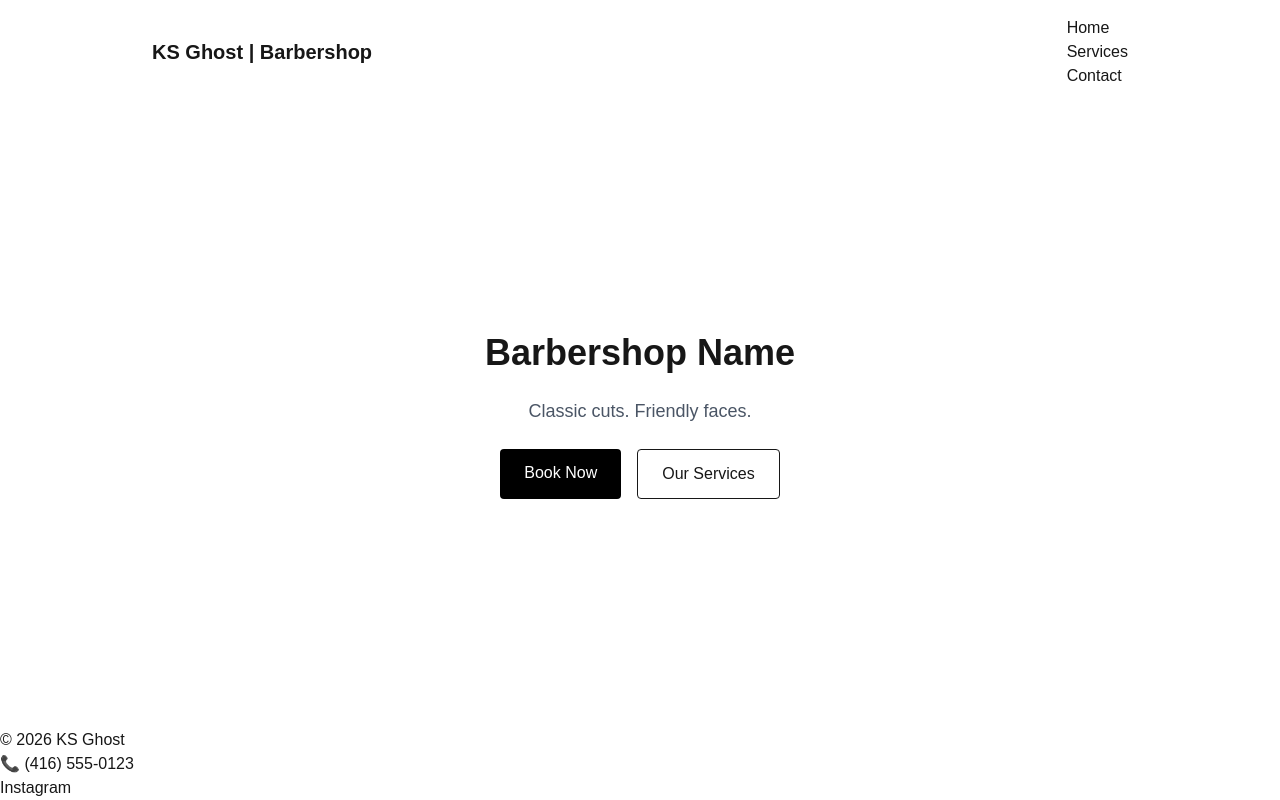
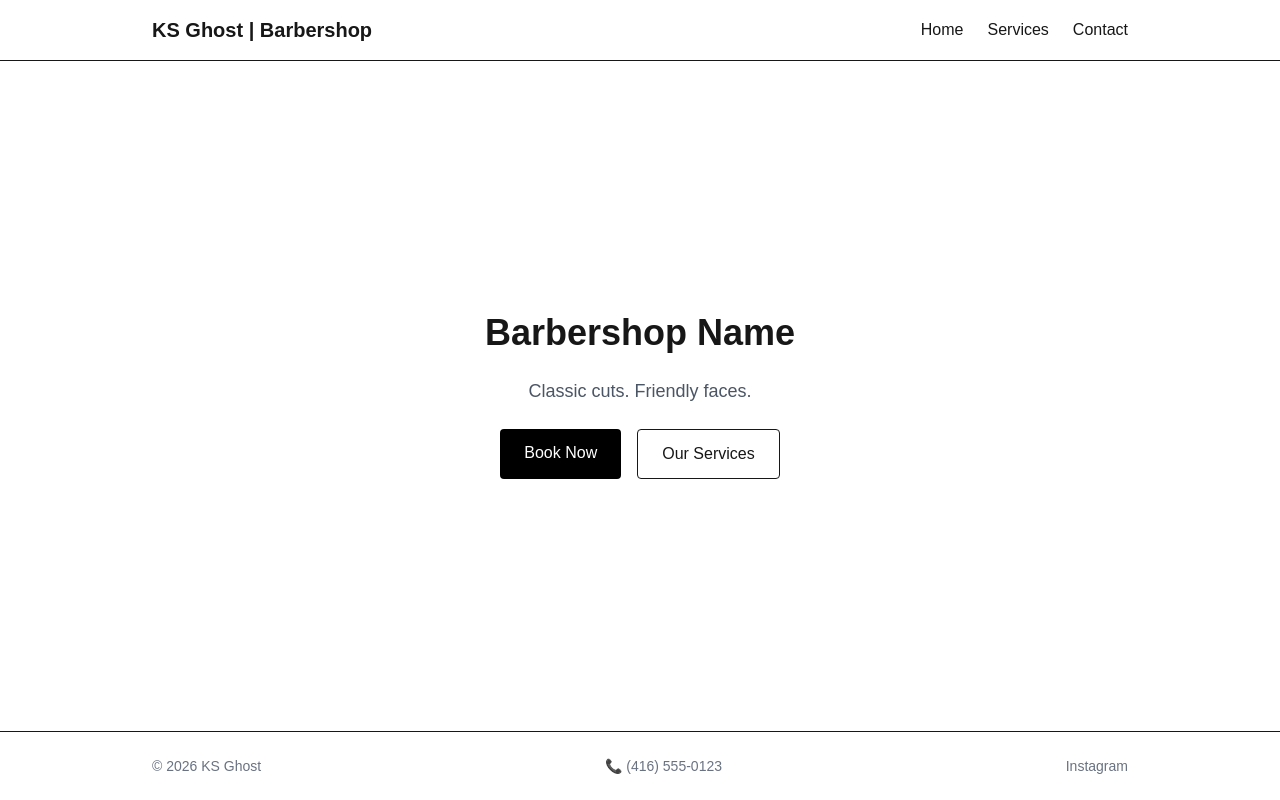
Before and after one commit to Elchinn04/Barbershop-, a Next.js app: page / in a window 1280 px wide. Built offline with nearby package versions, Linux system fonts and the light colour scheme.

Commit message:
Footer and Navbar basic style and Error page

```diff
--- /dev/null
+++ b/app/not-found.tsx
@@ -0,0 +1,17 @@
+import Link from "next/link";
+
+export default function NotFound(){
+    return(
+        <main>
+            <h1>
+                Page not found
+            </h1>
+            <p>
+                This page doesnt exists yet
+            </p>
+            <Link href="/">
+                Back Home
+            </Link>
+        </main>
+    );
+}
--- a/components/Footer.tsx
+++ b/components/Footer.tsx
@@ -2,8 +2,8 @@ import Link from "next/link";
 
 export default function Footer(){
    return(
-    <footer>
-        <ul>
+    <footer className="mt-auto border-t">
+        <ul className="mx-auto flex max-w-5xl flex-col items-center gap-2 px-6 py-6 text-sm text-gray-500 sm:flex-row sm:justify-between">
             <li><Link href="/">© 2026 KS Ghost</Link></li>
             <li><a href= "tel:+14165550123">📞 (416) 555-0123</a></li>
             <li><a href="https://instagram.com" target="_blank" rel="noopener noreferrer">Instagram</a></li>
--- a/components/Navbar.tsx
+++ b/components/Navbar.tsx
@@ -2,12 +2,12 @@ import Link from "next/link";
 
 export default function Navbar(){
     return (
-        <header>
+        <header className="border-b">
             <nav className="mx-auto flex max-w-5xl items-center justify-between px-6 py-4">
                 <Link href="/" className="text-xl font-bold">
                     KS Ghost | Barbershop
                 </Link>
-                <ul>
+                <ul className="flex gap-6">
                     <li>
                         <Link href="/">Home</Link>
                     </li>
```
